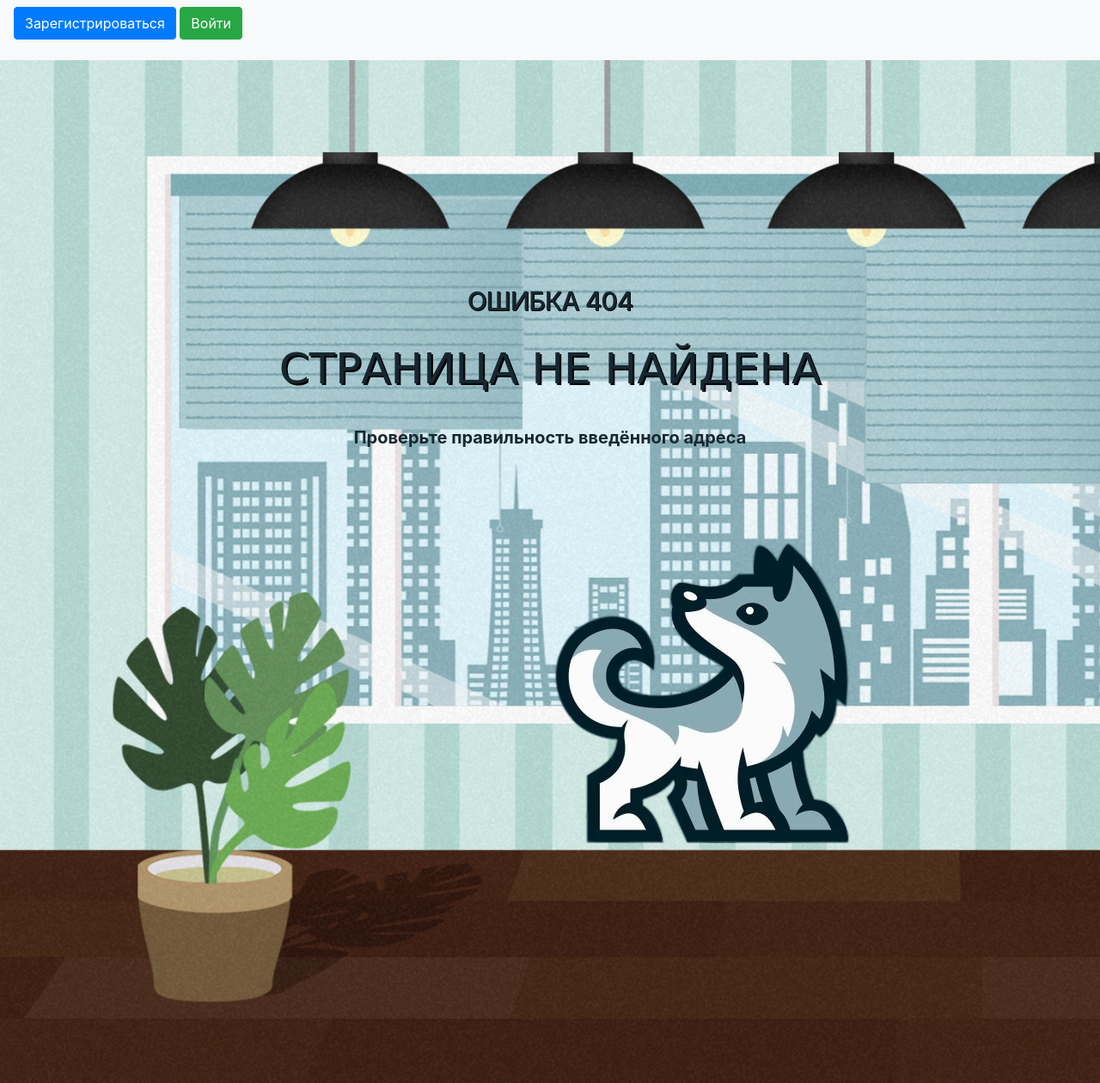
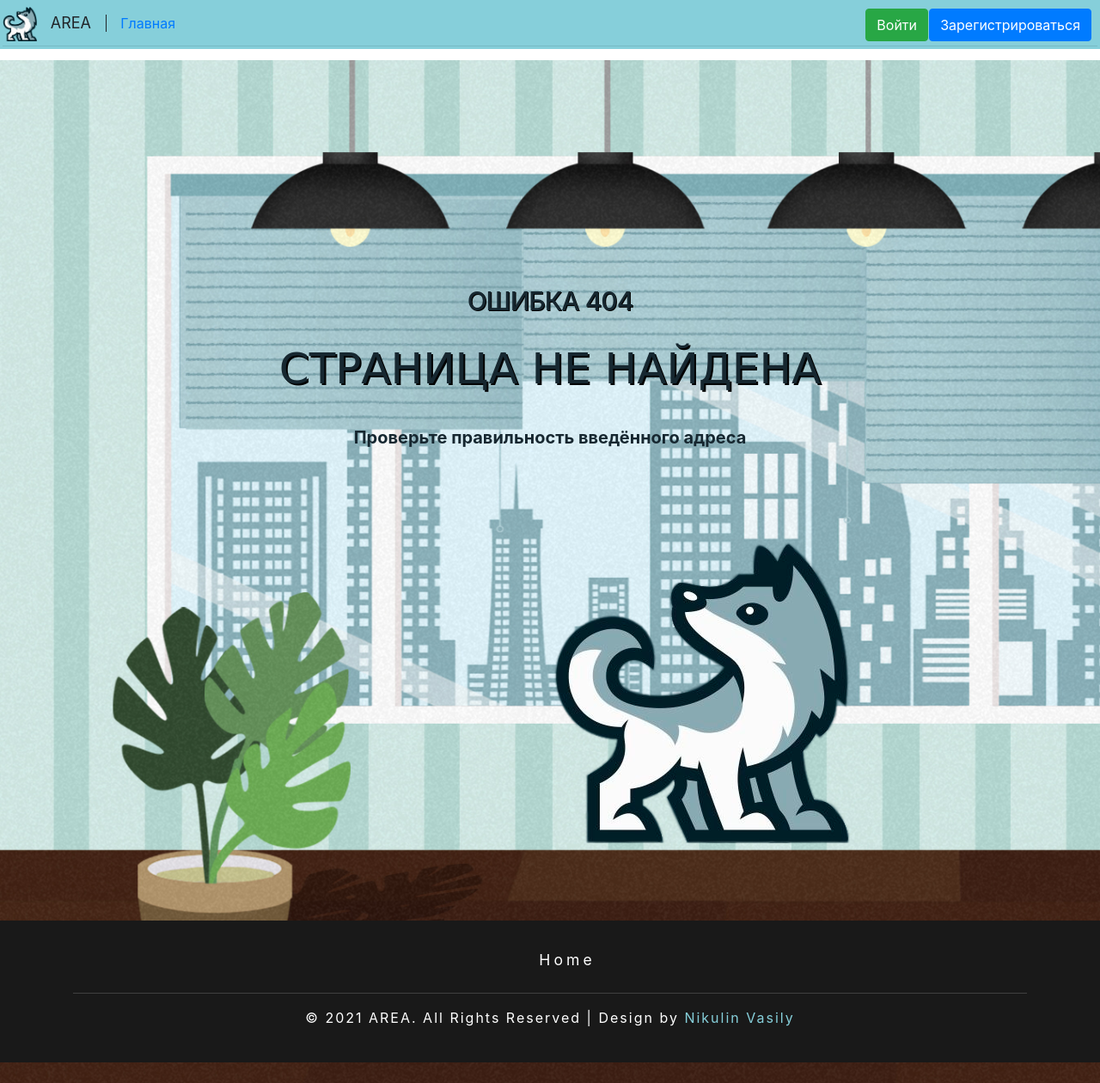
Before and after one commit to Nikulin-V/AREA_Flask, a Flask app: a page that uses templates/base.html in a window 1280 px wide. Shown: the whole page at 86% size. Run offline with Flask 2, Linux system fonts and the light colour scheme; some libraries are stand-ins or nearby versions.

Commit message:
Footer and background images added

```diff
--- a/app.py
+++ b/app.py
@@ -1,5 +1,6 @@
-from flask import Flask, render_template, redirect, abort
+from flask import Flask, render_template, redirect, abort, url_for
 from flask_login import logout_user, login_required, LoginManager, login_user, current_user
+# from flask_ngrok import run_with_ngrok
 
 from data import db_session
 from data.users import User
@@ -10,11 +11,16 @@ app = Flask(__name__)
 app.config['SECRET_KEY'] = 'yandexlyceum_secret_key'
 login_manager = LoginManager()
 login_manager.init_app(app)
+# run_with_ngrok(app)
 
 
 def main():
-    db_session.global_init('db/database.db')
-    app.run(debug=True)
+    db_session.global_init('db/database.sqlite')
+    print(
+        'http://127.0.0.1:5000/homework',
+        'http://127.0.0.1:5000/ho'
+    )
+    app.run()
 
 
 @app.route('/')
@@ -39,7 +45,9 @@ def login():
         return render_template('login.html',
                                message="Неправильный логин или пароль",
                                form=form)
-    return render_template('login.html', title='Авторизация', form=form)
+    return render_template('login.html',
+                           title='Авторизация',
+                           form=form)
 
 
 @app.route('/register', methods=['GET', 'POST'])
--- /dev/null
+++ b/static/css/footer.css
@@ -0,0 +1,142 @@
+.top-nav.bottom-w3lnav {
+    margin-bottom: 1em;
+    padding: 0 0 1em;
+}
+
+.top-nav.bottom-w3lnav {
+    background: none;
+    border-bottom: 1px solid #404040;
+    margin-bottom: 2em;
+    padding-bottom: 2em;
+}
+
+.copy-w3right {
+    background: #191919;
+    padding: 1.5em 0;
+    text-align: center;
+}
+
+.copy-w3right p {
+    color: #fff;
+    text-align: center;
+    letter-spacing: 2px;
+}
+
+.copy-w3right p a {
+    color: #86cfda;
+    -webkit-transition: 0.5s all;
+    -moz-transition: 0.5s all;
+    transition: 0.5s all;
+}
+.copy-w3right p a:hover {
+    color: #fff;
+}
+
+/*-- social-icons --*/
+.w3ls-bnr-icons.social-icon {
+    margin-top: 0.4em;
+}
+
+.social-icon a {
+    font-size: 0.9em;
+    color: #fff;
+    margin: 0 .5em;
+    border: 1px solid transparent;
+    width: 30px;
+    height: 28px;
+    display: inline-block;
+    text-align: center;
+    line-height: 2.4em;
+    position: relative;
+    z-index: 999;
+}
+
+.social-icon a:before {
+    content: '';
+    display: block;
+    height: 28px;
+    width: 28px;
+    border: 1px solid #fff;
+    -webkit-transform: rotate(45deg);
+    transform: rotate(45deg);
+    -moz-transform: rotate(45deg);
+    -o-transform: rotate(45deg);
+    -ms-transform: rotate(45deg);
+    position: absolute;
+    z-index: -1;
+    -webkit-transition: .5s all;
+    -moz-transition: .5s all;
+    transition: .5s all;
+}
+
+.social-icon a:hover {
+    color: #86cfda;
+}
+
+.social-icon a:hover:before {
+    -webkit-border-radius: 50%;
+    -moz-border-radius: 50%;
+    border-radius: 50%;
+    border-color: #86cfda;
+}
+
+/*-- //social-icons --*/
+.top-nav.bottom-w3lnav {
+    background: none;
+    border-bottom: 1px solid #404040;
+    margin-bottom: 2em;
+    padding-bottom: 2em;
+}
+
+.copy-w3right {
+    background: #191919;
+    padding: 1.5em 0;
+    text-align: center;
+}
+
+.copy-w3right p {
+    color: #fff;
+    text-align: center;
+    letter-spacing: 2px;
+}
+
+.copy-w3right p a {
+    color: #86cfda;
+    -webkit-transition: 0.5s all;
+    -moz-transition: 0.5s all;
+    transition: 0.5s all;
+}
+
+.copy-w3right p a:hover {
+    color: #fff;
+}
+
+.bottom-w3lnav{
+    width: 1140px;
+    max-width: 100%;
+    margin-bottom: 1em;
+    border-bottom: 1px solid #404040;
+}
+
+.bottom-w3lnav ul{
+    list-style: none;
+    display: flex;
+    justify-content: space-around;
+}
+
+.bottom-w3lnav ul li a:hover{
+    background: #86cfda;
+}
+
+.bottom-w3lnav ul li a{
+    text-decoration: none;
+    letter-spacing: 4px;
+    font-size: 1.1em;
+    color: #fff;
+    position: relative;
+    font-weight: 400;
+    padding: .5em 1.1em;
+    display: inline-block;
+    border-radius: 2px;
+    transition: .5s;
+}
--- a/static/css/style.css
+++ b/static/css/style.css
@@ -1,3 +1,38 @@
+header {
+    display: flex;
+}
+
+main {
+    margin-top: 70px;
+}
+
+#logo-header {
+    height: 40px;
+}
+
+#username {
+    right: 10px;
+    top: 10px;
+    position: fixed;
+}
+
+#sign-up-btn {
+    right: 10px;
+    top: 10px;
+    position: fixed;
+}
+
+#sign-in-btn {
+    right: 200px;
+    top: 10px;
+    position: fixed;
+}
+
+.vl {
+    border-left: 1px solid;
+    width: 20px;
+}
+
 .table_title {
     text-align: center;
     alignment: center;
@@ -41,7 +76,7 @@ td, th {
 }
 
 #logo-background {
-    background: url(../images/Logo.png) no-repeat;
+    background: url(../images/Wolf.png) no-repeat;
     top: 50%;
     left: 50%;
     z-index: 2;
@@ -83,3 +118,34 @@ td, th {
     font-size: 20px;
     font-weight: bold;
 }
+
+.navbar {
+    display: inline;
+    padding: 3px;
+    background-color: #86cfda;
+}
+
+form {
+    width: 30%;
+}
+
+#brand-name {
+    font-size: large;
+    margin-top: 5%;
+    margin-right: 1%;
+}
+
+.nav-link {
+    display: inline;
+}
+
+#header-hr {
+    margin: 0;
+}
+
+footer {
+    height: 20%;
+    position: relative;
+    top: 85%;
+    bottom: auto;
+}
--- a/static/js/scripts.js
+++ b/static/js/scripts.js
@@ -1,12 +1,23 @@
-let
-    switchMode = document.getElementById("switchMode")
+// let switchMode = document.getElementById("switchMode")
+//
+// switchMode.onclick = function (){
+//     let theme = document.getElementById("theme")
+//     if (theme.getAttribute("href") === "../static/css/style-light.css") {
+//         theme.href = "../static/css/style-dark.css"
+//     }else {
+//             theme.href = "../static/css/style-light.css"
+//     }
+//
+// }
 
-switchMode.onclick = function (){
-    let theme = document.getElementById("theme")
-    if (theme.getAttribute("href") === "../static/css/style-light.css") {
-        theme.href = "../static/css/style-dark.css"
-    }else {
-            theme.href = "../static/css/style-light.css"
-    }
 
+let hostUrl = window.location.pathname;
+let options = 'no-repeat fixed left 29%'
+let main = document.getElementsByTagName('body')[0]
+if(hostUrl === '/login' || hostUrl === '/register'){
+    main.style.background = "#fff url(\"/static/images/Books.jpg\") " + options;
 }
+if(hostUrl === '/'){
+    main.style.background = "#fff url(\"/static/images/Books.jpg\") " + options;
+}
+main.style.backgroundSize = 'auto 80%'
--- a/templates/base.html
+++ b/templates/base.html
@@ -4,32 +4,53 @@
     <head>
         <meta charset="utf-8">
         <meta name="viewport" content="width=device-width, initial-scale=1, shrink-to-fit=no">
+        <link rel="shortcut icon" href="static/images/Wolf.png" type="image/png">
         <link rel="stylesheet"
               href="https://stackpath.bootstrapcdn.com/bootstrap/4.4.1/css/bootstrap.min.css"
               integrity="sha384-Vkoo8x4CGsO3+Hhxv8T/Q5PaXtkKtu6ug5TOeNV6gBiFeWPGFN9MuhOf23Q9Ifjh"
               crossorigin="anonymous">
-        <link rel="stylesheet" href="../static/css/style.css">
+        <link rel="stylesheet" href="static/css/style.css">
+        <link rel="stylesheet" href="static/css/footer.css">
         <title>{{ title }}</title>
     </head>
     <body>
         <header>
-            <nav class="navbar navbar-light bg-light">
+            <nav class="navbar navbar-light fixed-top nav-fill">
+                <a class="navbar-brand" href="\index">
+                    <img id="logo-header" src="static/images/Wolf.png">
+                    <a id="brand-name">AREA</a>
+                    <a class="vl"></a>
+                </a>
+                <a href="\index" class="nav-link">Главная</a>
                 {% if current_user.is_authenticated %}
-                    <a class="navbar-brand" href="/logout">{{ current_user.name }}</a>
+                    <a id="username" class="btn btn-info" href="/logout">{{ current_user.name }}</a>
                 {% else %}
-                    <p>
-                        <a class="btn btn-primary " href="/register">Зарегистрироваться</a>
-                        <a class="btn btn-success" href="/login">Войти</a>
-                    </p>
-        {% endif %}
+                    <a id="sign-in-btn" class="btn btn-success" href="/login">Войти</a>
+                    <a id="sign-up-btn" class="btn btn-primary" href="/register">Зарегистрироваться</a>
+                {% endif %}
+                <hr id="header-hr">
             </nav>
+
         </header>
+
         <!-- Begin page content -->
         <main role="main" class="container">
             {% block content %}{% endblock %}
         </main>
-        <footer>
-            <a>Никулин Василий, 2021</a>
+        <footer class="fixed-bottom">
+            <div class="copy-w3right">
+                <div class="container">
+                    <div class="bottom-w3lnav">
+                        <ul>
+                            <li><a href="index">Home</a></li>
+                            <!-- TODO: add links in footer-->
+                        </ul>
+                    </div>
+                    <p>© 2021 AREA. All Rights Reserved | Design by <a href="https://vk.com/vacya01">Nikulin Vasily</a> </p>
+                </div>
+            </div>
         </footer>
+        <script src="https://use.fontawesome.com/df966d76e1.js"></script>
     </body>
+    <script type="text/javascript" src="static/js/scripts.js"></script>
 </html>
--- a/templates/login.html
+++ b/templates/login.html
@@ -1,6 +1,7 @@
 {% extends "base.html" %}
 
 {% block content %}
+    <div id="login-form">
         <h1>{{ title }}</h1>
         <form action="" method="post">
             {{ form.hidden_tag() }}
@@ -26,4 +27,5 @@
             <p>{{ form.submit(type="submit", class="btn btn-primary") }}</p>
             <div>{{ message }}</div>
         </form>
+    </div>
 {% endblock %}
```
Also changed, not shown: db/database.sqlite, static/images/Books.jpg (added), static/images/Wolf.png (renamed from static/images/Logo.png). Lines whose indentation alone changed are shown as unchanged.
